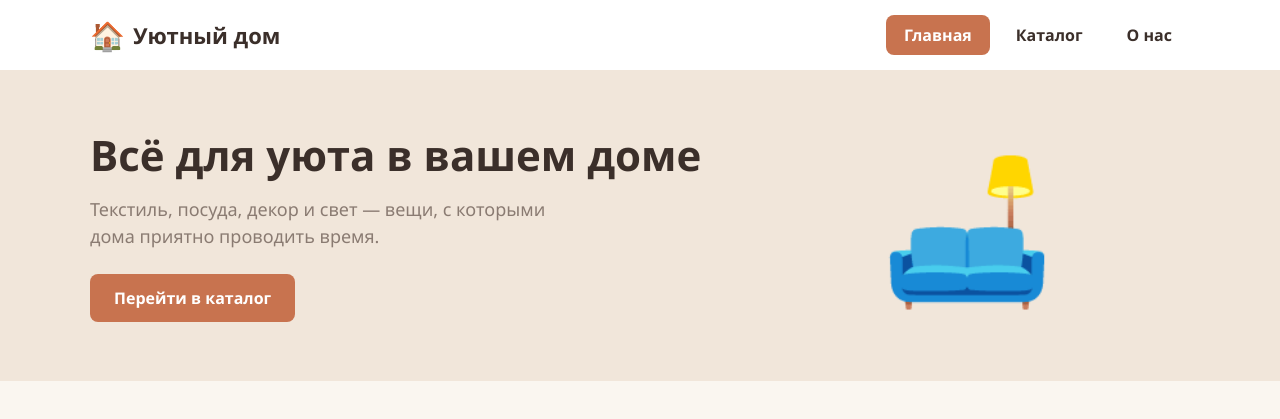
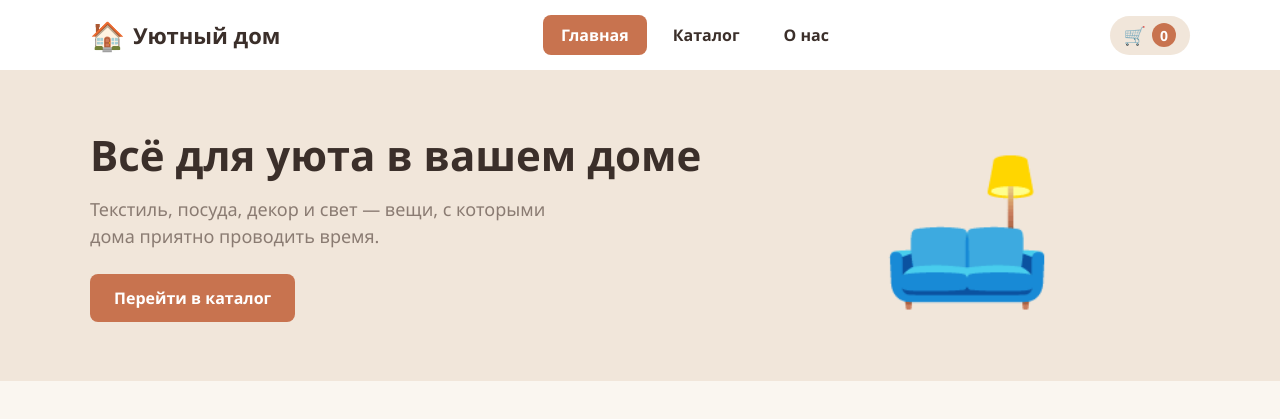
Before and after one commit to kutairu/django-homeshop, a Django app: page / in a window 1280 px wide. Shown: the top 419 px of the page. Run offline with Django 5.2, Linux system fonts and the light colour scheme.

Commit message:
Prctice 2: style.css, script.js, header and footer in include.

```diff
--- a/shop/static/shop/css/style.css
+++ b/shop/static/shop/css/styles.css
@@ -355,6 +355,89 @@ h1, h2, h3 {
     color: #b8a99d;
 }
 
+/* корзина в шапке */
+.cart {
+    display: flex;
+    align-items: center;
+    gap: 6px;
+    background: var(--soft);
+    border-radius: 999px;
+    padding: 6px 14px;
+    font-size: 18px;
+}
+
+.cart__count {
+    min-width: 24px;
+    height: 24px;
+    border-radius: 999px;
+    background: var(--accent);
+    color: #fff;
+    font-size: 14px;
+    font-weight: 700;
+    display: grid;
+    place-items: center;
+    padding: 0 6px;
+}
+
+/* кнопка после добавления товара */
+.btn--done {
+    background: #5a8f5c;
+}
+
+.btn--done:hover {
+    background: #4c7b4e;
+}
+
+/* всплывающее сообщение */
+.toast {
+    position: fixed;
+    left: 50%;
+    bottom: 24px;
+    transform: translate(-50%, 20px);
+    background: var(--text);
+    color: #fff;
+    padding: 12px 20px;
+    border-radius: 10px;
+    box-shadow: 0 8px 20px rgba(0, 0, 0, .2);
+    opacity: 0;
+    pointer-events: none;
+    transition: opacity .2s, transform .2s;
+    z-index: 20;
+}
+
+.toast--visible {
+    opacity: 1;
+    transform: translate(-50%, 0);
+}
+
+/* кнопка «Наверх» */
+.to-top {
+    position: fixed;
+    right: 24px;
+    bottom: 24px;
+    width: 46px;
+    height: 46px;
+    border: 0;
+    border-radius: 50%;
+    background: var(--accent);
+    color: #fff;
+    font-size: 22px;
+    cursor: pointer;
+    box-shadow: 0 6px 16px rgba(0, 0, 0, .2);
+    opacity: 0;
+    pointer-events: none;
+    transition: opacity .2s, background .15s;
+}
+
+.to-top--visible {
+    opacity: 1;
+    pointer-events: auto;
+}
+
+.to-top:hover {
+    background: var(--accent-dark);
+}
+
 /* телефоны */
 @media (max-width: 760px) {
     .header__inner {
--- /dev/null
+++ b/shop/static/shop/js/script.js
@@ -0,0 +1,81 @@
+// Скрипты магазина «Уютный дом»: корзина, всплывающие сообщения и кнопка «Наверх».
+// Подключается в base.html атрибутом defer, поэтому выполняется после загрузки разметки.
+
+const CART_KEY = 'homeshop-cart';
+
+// Корзина хранится в localStorage браузера, чтобы не обнуляться при переходе между страницами.
+// Формат: { "Название товара": количество }
+function loadCart() {
+    try {
+        return JSON.parse(localStorage.getItem(CART_KEY)) || {};
+    } catch {
+        return {};
+    }
+}
+
+function saveCart(cart) {
+    try {
+        localStorage.setItem(CART_KEY, JSON.stringify(cart));
+    } catch {
+        // браузер запретил хранение — корзина проживёт до перехода на другую страницу
+    }
+}
+
+function cartTotal(cart) {
+    return Object.values(cart).reduce((sum, count) => sum + count, 0);
+}
+
+// Обновляет число на значке корзины в шапке
+function updateCartCount() {
+    const counter = document.getElementById('cart-count');
+    if (counter) {
+        counter.textContent = cartTotal(loadCart());
+    }
+}
+
+// Всплывающее сообщение внизу экрана
+let toastTimer;
+function showToast(message) {
+    const toast = document.getElementById('toast');
+    if (!toast) return;
+    toast.textContent = message;
+    toast.classList.add('toast--visible');
+    clearTimeout(toastTimer);
+    toastTimer = setTimeout(() => toast.classList.remove('toast--visible'), 2200);
+}
+
+// Кнопки «В корзину» на карточках товаров
+function initCartButtons() {
+    document.querySelectorAll('.js-add-to-cart').forEach((button) => {
+        button.addEventListener('click', () => {
+            const name = button.dataset.name;
+            const cart = loadCart();
+            cart[name] = (cart[name] || 0) + 1;
+            saveCart(cart);
+            updateCartCount();
+            showToast(`Добавлено в корзину: ${name}`);
+
+            // кнопка на секунду показывает, что товар добавлен
+            button.textContent = 'Добавлено ✓';
+            button.classList.add('btn--done');
+            setTimeout(() => {
+                button.textContent = 'В корзину';
+                button.classList.remove('btn--done');
+            }, 1200);
+        });
+    });
+}
+
+// Кнопка «Наверх» появляется после прокрутки на 400 пикселей
+function initToTop() {
+    const button = document.getElementById('to-top');
+    if (!button) return;
+    window.addEventListener('scroll', () => {
+        button.classList.toggle('to-top--visible', window.scrollY > 400);
+    });
+    button.addEventListener('click', () => window.scrollTo({ top: 0, behavior: 'smooth' }));
+}
+
+updateCartCount();
+initCartButtons();
+initToTop();
--- a/shop/templates/shop/base.html
+++ b/shop/templates/shop/base.html
@@ -5,47 +5,19 @@
     <meta charset="UTF-8">
     <meta name="viewport" content="width=device-width, initial-scale=1">
     <title>{% block title %}Уютный дом{% endblock %} — магазин товаров для дома</title>
-    <link rel="stylesheet" href="{% static 'shop/css/style.css' %}">
+    <link rel="stylesheet" href="{% static 'shop/css/styles.css' %}">
+    <script src="{% static 'shop/js/script.js' %}" defer></script>
 </head>
 <body>
-{% with page=request.resolver_match.url_name %}
-<header class="header">
-    <div class="container header__inner">
-        <a class="logo" href="{% url 'shop:index' %}">
-            <span class="logo__icon">🏠</span>
-            <span class="logo__text">Уютный дом</span>
-        </a>
-        <nav class="nav">
-            <a class="nav__btn {% if page == 'index' %}nav__btn--active{% endif %}" href="{% url 'shop:index' %}">Главная</a>
-            <a class="nav__btn {% if page == 'catalog' %}nav__btn--active{% endif %}" href="{% url 'shop:catalog' %}">Каталог</a>
-            <a class="nav__btn {% if page == 'about' %}nav__btn--active{% endif %}" href="{% url 'shop:about' %}">О нас</a>
-        </nav>
-    </div>
-</header>
-{% endwith %}
+{% include 'shop/includes/header.html' %}
 
 <main class="main">
     {% block content %}{% endblock %}
 </main>
 
-<footer class="footer">
-    <div class="container footer__inner">
-        <div>
-            <div class="footer__title">🏠 Уютный дом</div>
-            <p>Интернет-магазин товаров для дома.<br>Доставка по всей России.</p>
-        </div>
-        <div>
-            <div class="footer__title">Страницы</div>
-            <a href="{% url 'shop:index' %}">Главная</a>
-            <a href="{% url 'shop:catalog' %}">Каталог</a>
-            <a href="{% url 'shop:about' %}">О нас</a>
-        </div>
-        <div>
-            <div class="footer__title">Контакты</div>
-            <p>+7 (800) 555-00-00<br>hello@uyutny-dom.ru<br>Ежедневно с 9:00 до 21:00</p>
-        </div>
-    </div>
-    <div class="container footer__copy">© 2026 «Уютный дом». Все права защищены.</div>
-</footer>
+{% include 'shop/includes/footer.html' %}
+
+<div class="toast" id="toast" role="status" aria-live="polite"></div>
+<button class="to-top" id="to-top" type="button" aria-label="Наверх">↑</button>
 </body>
 </html>
--- /dev/null
+++ b/shop/templates/shop/includes/footer.html
@@ -0,0 +1,20 @@
+{# Подвал сайта: описание магазина, ссылки на страницы и контакты #}
+<footer class="footer">
+    <div class="container footer__inner">
+        <div>
+            <div class="footer__title">🏠 Уютный дом</div>
+            <p>Интернет-магазин товаров для дома.<br>Доставка по всей России.</p>
+        </div>
+        <div>
+            <div class="footer__title">Страницы</div>
+            <a href="{% url 'shop:index' %}">Главная</a>
+            <a href="{% url 'shop:catalog' %}">Каталог</a>
+            <a href="{% url 'shop:about' %}">О нас</a>
+        </div>
+        <div>
+            <div class="footer__title">Контакты</div>
+            <p>+7 (800) 555-00-00<br>hello@uyutny-dom.ru<br>Ежедневно с 9:00 до 21:00</p>
+        </div>
+    </div>
+    <div class="container footer__copy">© 2026 «Уютный дом». Все права защищены.</div>
+</footer>
--- /dev/null
+++ b/shop/templates/shop/includes/header.html
@@ -0,0 +1,19 @@
+{# Шапка сайта: логотип, навигация по страницам и счётчик корзины #}
+{% with page=request.resolver_match.url_name %}
+<header class="header">
+    <div class="container header__inner">
+        <a class="logo" href="{% url 'shop:index' %}">
+            <span class="logo__icon">🏠</span>
+            <span class="logo__text">Уютный дом</span>
+        </a>
+        <nav class="nav">
+            <a class="nav__btn {% if page == 'index' %}nav__btn--active{% endif %}" href="{% url 'shop:index' %}">Главная</a>
+            <a class="nav__btn {% if page == 'catalog' %}nav__btn--active{% endif %}" href="{% url 'shop:catalog' %}">Каталог</a>
+            <a class="nav__btn {% if page == 'about' %}nav__btn--active{% endif %}" href="{% url 'shop:about' %}">О нас</a>
+        </nav>
+        <div class="cart" title="Товаров в корзине">
+            🛒 <span class="cart__count" id="cart-count">0</span>
+        </div>
+    </div>
+</header>
+{% endwith %}
--- a/shop/templates/shop/product_card.html
+++ b/shop/templates/shop/product_card.html
@@ -5,6 +5,6 @@
     <p class="card__text">{{ product.text }}</p>
     <div class="card__bottom">
         <span class="card__price">{{ product.price }} ₽</span>
-        <button class="btn btn--small" type="button">В корзину</button>
+        <button class="btn btn--small js-add-to-cart" type="button" data-name="{{ product.name }}">В корзину</button>
     </div>
 </article>
```
Also changed, not shown: README.md.
